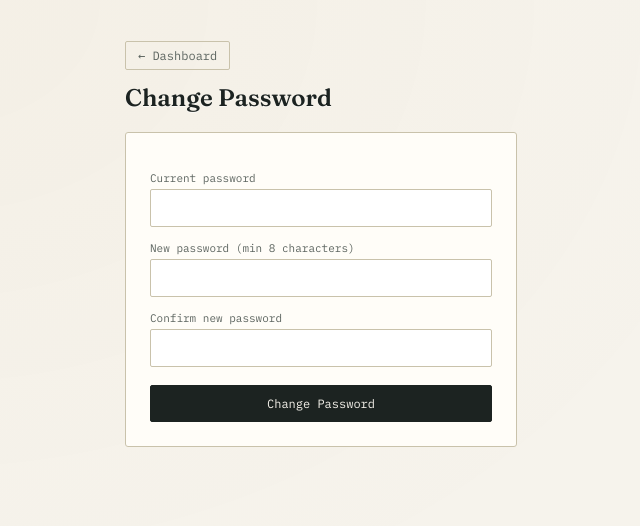
After one commit to tbcs-tech/TrueStore-Operations, a Flask app: page /change-password in a window 1280 px wide. The commit adds this page. Shown: the top 526 px of the page, without its empty margins (319-959 px from the left). Run offline with Flask 3, Linux system fonts and the light colour scheme; the visitor is signed in with stand-in values (Sample User, id 1); data comes from the database, SQL or seed files in the repository.

Commit message:
Full audit fixes: flat PDF storage, password management, Excel uploads, session timeout, deploy config

```diff
--- a/app.py
+++ b/app.py
@@ -7,6 +7,7 @@ import string
 import logging
 import datetime
 import zipfile
+import shutil
 from collections import defaultdict
 from logging.handlers import RotatingFileHandler
 
@@ -38,6 +39,10 @@ BILLDESK_FILE = os.path.join(DATA_DIR, "billdesk.xlsx")
 SECRET_KEY_FILE = os.path.join(DATA_DIR, "secret_key.txt")
 
 os.makedirs(DATA_DIR, exist_ok=True)
+os.makedirs(os.path.join(DATA_DIR, "invoices"), exist_ok=True)
+os.makedirs(os.path.join(DATA_DIR, "purchases"), exist_ok=True)
+os.makedirs(os.path.join(DATA_DIR, "deliveries"), exist_ok=True)
+os.makedirs(os.path.join(DATA_DIR, "backups"), exist_ok=True)
 
 
 def _load_or_create_secret_key():
@@ -79,7 +84,7 @@ app.config.update(
     SESSION_COOKIE_HTTPONLY=True,
     SESSION_COOKIE_SAMESITE="Lax",
     SESSION_COOKIE_SECURE=IS_PRODUCTION,  # only send the cookie over https
-    PERMANENT_SESSION_LIFETIME=datetime.timedelta(days=7),
+    PERMANENT_SESSION_LIFETIME=datetime.timedelta(hours=8),
 )
 
 if not app.debug:
@@ -295,6 +300,45 @@ def admin_users_toggle_active(user_id):
     if user:
         db.set_user_active(user_id, not user["active"])
     return redirect(url_for("admin_users"))
+
+
+@app.route("/admin/users/<int:user_id>/reset-password", methods=["POST"])
+@login_required
+@role_required("admin")
+def admin_reset_password(user_id):
+    new_pw = request.form.get("new_password", "")
+    if len(new_pw) < 8:
+        flash("Password must be at least 8 characters.")
+    else:
+        user = db.get_user(user_id)
+        if user:
+            db.admin_reset_user_password(user_id, new_pw)
+            flash(f"Password reset for {user['username']}.")
+        else:
+            flash("User not found.")
+    return redirect(url_for("admin_users"))
+
+
+@app.route("/change-password", methods=["GET", "POST"])
+@login_required
+def change_password():
+    user = current_user()
+    if request.method == "POST":
+        current_pw = request.form.get("current_password", "")
+        new_pw = request.form.get("new_password", "")
+        confirm_pw = request.form.get("confirm_password", "")
+        verified = db.verify_login(user["username"], current_pw)
+        if not verified:
+            flash("Current password is incorrect.")
+        elif len(new_pw) < 8:
+            flash("New password must be at least 8 characters.")
+        elif new_pw != confirm_pw:
+            flash("New passwords don't match.")
+        else:
+            db.change_user_password(user["id"], new_pw)
+            flash("Password changed successfully.")
+            return redirect(url_for("home"))
+    return render_template("change_password.html")
 
 
 @app.route("/admin/users/<int:user_id>/employment", methods=["POST"])
@@ -741,7 +785,6 @@ def settings_excel_save(file_key):
         stamp = datetime.datetime.now().strftime("%Y%m%d_%H%M%S")
         backup_name = f"{file_key}_{stamp}.xlsx"
         try:
-            import shutil
             shutil.copy2(path, os.path.join(backup_dir, backup_name))
         except Exception as e:
             return jsonify({"ok": False, "error": f"backup failed, aborted save: {e}"}), 500
@@ -775,6 +818,29 @@ def settings_excel_download(file_key):
         return redirect(url_for("settings"))
     return send_file(path, as_attachment=True,
                       download_name="billdesk.xlsx" if file_key == "billdesk" else "sales_log.xlsx")
+
+
+@app.route("/settings/excel/<file_key>/upload", methods=["POST"])
+@login_required
+@role_required("admin")
+def settings_excel_upload(file_key):
+    path = _excel_path(file_key)
+    if path is None:
+        flash("Unknown file.")
+        return redirect(url_for("settings"))
+    file = request.files.get("file")
+    if not file or not file.filename.endswith((".xlsx", ".xls")):
+        flash("Please upload a valid .xlsx file.")
+        return redirect(url_for("settings_excel_editor", file_key=file_key))
+    # Backup existing before overwriting
+    if os.path.exists(path):
+        backup_dir = os.path.join(DATA_DIR, "backups", "excel")
+        os.makedirs(backup_dir, exist_ok=True)
+        stamp = datetime.datetime.now().strftime("%Y%m%d_%H%M%S")
+        shutil.copy2(path, os.path.join(backup_dir, f"{file_key}_{stamp}.xlsx"))
+    file.save(path)
+    flash(f"Uploaded {file.filename} — the editor now shows the new data.")
+    return redirect(url_for("settings_excel_editor", file_key=file_key))
 
 
 @app.route("/settings/business-profile", methods=["POST"])
@@ -2001,9 +2067,7 @@ def deliveries_new():
 
 def _write_delivery_pdfs(receipt_no, date_str, customer_name, lines):
     """Writes both the customer-copy and office-copy PDFs for a delivery receipt."""
-    folder = rrl.local_folder_name(date_str)
-    pdf_dir = os.path.join(BASE_DIR, "delivery_room", folder)
-    os.makedirs(pdf_dir, exist_ok=True)
+    pdf_dir = os.path.join(DATA_DIR, "deliveries")
     for copy_type in ("customer", "office"):
         pdf_bytes = delivery_pdf.build_delivery_pdf(receipt_no, date_str, customer_name, lines, copy_type)
         with open(os.path.join(pdf_dir, f"{receipt_no}_{copy_type}.pdf"), "wb") as f:
@@ -2291,10 +2355,15 @@ def deliveries_pdf(receipt_no):
     receipt = db.get_delivery_receipt(receipt_no)
     if not receipt:
         return jsonify({"ok": False, "error": "not found"}), 404
-    folder = rrl.local_folder_name(receipt["date"])
     path = rrl.resolve_case_insensitive(
-        os.path.join(BASE_DIR, "delivery_room", folder, f"{receipt_no}_{copy_type}.pdf")
+        os.path.join(DATA_DIR, "deliveries", f"{receipt_no}_{copy_type}.pdf")
     )
+    if not os.path.exists(path):
+        # Fallback: older deliveries in legacy delivery_room/<date>/ layout
+        folder = rrl.local_folder_name(receipt["date"])
+        path = rrl.resolve_case_insensitive(
+            os.path.join(BASE_DIR, "delivery_room", folder, f"{receipt_no}_{copy_type}.pdf")
+        )
     if not os.path.exists(path):
         return jsonify({"ok": False, "error": "not found"}), 404
     return send_file(path, mimetype="application/pdf")
@@ -2513,9 +2582,7 @@ def purchases_api_new():
         }
 
         pdf_bytes = purchase_pdf.build_purchase_pdf(purchase_data, lines)
-        folder = rrl.local_folder_name(date_str)
-        pdf_dir = os.path.join(BASE_DIR, "purchase_room", folder)
-        os.makedirs(pdf_dir, exist_ok=True)
+        pdf_dir = os.path.join(DATA_DIR, "purchases")
         with open(os.path.join(pdf_dir, file_name + ".pdf"), "wb") as f:
             f.write(pdf_bytes)
         with open(os.path.join(pdf_dir, file_name + ".json"), "w") as f:
@@ -2742,9 +2809,7 @@ def purchases_edit(purchase_no):
                 "total": totals["total"], "amount_in_words": totals["finalAmountWord"],
             }
             pdf_bytes = purchase_pdf.build_purchase_pdf(purchase_data, lines)
-            folder = rrl.local_folder_name(bill["date"])
-            pdf_dir = os.path.join(BASE_DIR, "purchase_room", folder)
-            os.makedirs(pdf_dir, exist_ok=True)
+            pdf_dir = os.path.join(DATA_DIR, "purchases")
             with open(os.path.join(pdf_dir, bill["file_name"] + ".pdf"), "wb") as f:
                 f.write(pdf_bytes)
             with open(os.path.join(pdf_dir, bill["file_name"] + ".json"), "w") as f:
@@ -2776,12 +2841,17 @@ def purchases_edit(purchase_no):
 def purchases_pdf(file_name):
     if "_" not in file_name or not re.match(r"^.+_\d{8}$", file_name):
         return jsonify({"ok": False, "error": "invalid file name"}), 400
-    ddmmyyyy = file_name[-8:]
-    dd, mm, yyyy = ddmmyyyy[:2], ddmmyyyy[2:4], ddmmyyyy[4:]
-    folder = f"{mm}_{dd}_{yyyy}"
     path = rrl.resolve_case_insensitive(
-        os.path.join(BASE_DIR, "purchase_room", folder, file_name + ".pdf")
+        os.path.join(DATA_DIR, "purchases", file_name + ".pdf")
     )
+    if not os.path.exists(path):
+        # Fallback: older purchases in legacy purchase_room/<date>/ layout
+        ddmmyyyy = file_name[-8:]
+        dd, mm, yyyy = ddmmyyyy[:2], ddmmyyyy[2:4], ddmmyyyy[4:]
+        folder = f"{mm}_{dd}_{yyyy}"
+        path = rrl.resolve_case_insensitive(
+            os.path.join(BASE_DIR, "purchase_room", folder, file_name + ".pdf")
+        )
     if not os.path.exists(path):
         return jsonify({"ok": False, "error": "not found"}), 404
     return send_file(path, mimetype="application/pdf")
--- a/templates/admin_users.html
+++ b/templates/admin_users.html
@@ -87,6 +87,10 @@
             <form method="post" action="/admin/users/{{ u.id }}/toggle-active" style="display:inline;">
               <button class="toggle-btn" type="submit">{{ 'disable' if u.active else 'enable' }}</button>
             </form>
+            <form method="post" action="/admin/users/{{ u.id }}/reset-password" style="display:inline;margin-left:6px;">
+              <input type="password" name="new_password" placeholder="new password" minlength="8" required style="width:120px;font-size:11px;padding:4px 6px;">
+              <button class="toggle-btn" type="submit" style="color:var(--overdue,#a3452e);">Reset</button>
+            </form>
             {% if u.role == 'field_staff' %}
             <a href="/admin/users/{{ u.username }}/assignments" style="font-family:'IBM Plex Mono',monospace;font-size:11px;margin-left:8px;">Assignments</a>
             {% endif %}
--- /dev/null
+++ b/templates/change_password.html
@@ -0,0 +1,46 @@
+<!DOCTYPE html>
+<html lang="en">
+<head>
+<meta charset="UTF-8">
+<meta name="viewport" content="width=device-width, initial-scale=1">
+<title>Change Password · TrueStore Operations</title>
+<link rel="stylesheet" href="/static/mobile.css?v=3">
+<link rel="stylesheet" href="/static/global.css?v=1">
+<style>
+  @import url('https://fonts.googleapis.com/css2?family=Fraunces:wght@600&family=IBM+Plex+Mono:wght@400;500&family=Inter:wght@400;500;600&display=swap');
+  :root{ --paper:#f6f3ec; --paper-raised:#fffdf8; --ink:#1c2321; --ink-soft:#5c645f; --rule:#e2dccb; --rule-strong:#c9c2ab; --paid:#3f6b4f; --paid-soft:#e2ede4; --overdue:#a3452e; --overdue-soft:#f3e3dd; }
+  *{box-sizing:border-box;}
+  body{margin:0;background:var(--paper);color:var(--ink);font-family:'Inter',sans-serif;}
+  .wrap{max-width:440px;margin:0 auto;padding:48px 24px 80px;}
+  .top-nav{margin-bottom:20px;font-family:'IBM Plex Mono',monospace;font-size:12px;}
+  .top-nav a{color:var(--ink-soft);text-decoration:none;border:1px solid var(--rule-strong);padding:6px 12px;border-radius:2px;}
+  h1{font-family:'Fraunces',serif;font-size:24px;margin:0 0 20px;}
+  .card{background:var(--paper-raised);border:1px solid var(--rule-strong);border-radius:3px;padding:24px;}
+  label{display:block;font-family:'IBM Plex Mono',monospace;font-size:11px;color:var(--ink-soft);margin-bottom:4px;margin-top:14px;}
+  input[type=password]{width:100%;font-size:14px;padding:10px 12px;border:1px solid var(--rule-strong);border-radius:2px;background:#fff;color:var(--ink);}
+  .btn{font-family:'IBM Plex Mono',monospace;font-size:12px;padding:10px 18px;border-radius:2px;border:1px solid var(--ink);background:var(--ink);color:var(--paper);cursor:pointer;margin-top:18px;width:100%;}
+  .flash{padding:10px 12px;border-radius:2px;font-size:12.5px;margin-bottom:14px;background:var(--overdue-soft);color:var(--overdue);border:1px solid var(--overdue);}
+</style>
+<link rel="icon" type="image/svg+xml" href="/static/favicon.svg">
+</head>
+<body>
+<div class="wrap">
+  <div class="top-nav"><a href="/">&larr; Dashboard</a></div>
+  <h1>Change Password</h1>
+  {% with messages = get_flashed_messages() %}
+    {% for m in messages %}<div class="flash">{{ m }}</div>{% endfor %}
+  {% endwith %}
+  <div class="card">
+    <form method="post">
+      <label for="current_password">Current password</label>
+      <input type="password" id="current_password" name="current_password" required>
+      <label for="new_password">New password (min 8 characters)</label>
+      <input type="password" id="new_password" name="new_password" required minlength="8">
+      <label for="confirm_password">Confirm new password</label>
+      <input type="password" id="confirm_password" name="confirm_password" required minlength="8">
+      <button class="btn" type="submit">Change Password</button>
+    </form>
+  </div>
+</div>
+</body>
+</html>
--- a/templates/excel_editor.html
+++ b/templates/excel_editor.html
@@ -67,6 +67,10 @@
   <div class="toolbar">
     <button class="btn outline small" onclick="addSheet()">+ Add Sheet</button>
     <a class="btn outline small" href="/settings/excel/{{ file_key }}/download">Download .xlsx</a>
+    <form method="post" action="/settings/excel/{{ file_key }}/upload" enctype="multipart/form-data" style="display:inline-flex;gap:4px;align-items:center;">
+      <input type="file" name="file" accept=".xlsx,.xls" style="font-size:11px;max-width:180px;">
+      <button class="btn outline small" type="submit">Upload &amp; Replace</button>
+    </form>
     <div class="spacer"></div>
     <span id="statusMsg" class="status hidden"></span>
     <button class="btn accent" id="saveBtn" onclick="saveAll()">Save Changes</button>
--- a/templates/index.html
+++ b/templates/index.html
@@ -703,7 +703,7 @@
       {% endif %}
       {% if logged_in_user %}
       <span style="font-family:'IBM Plex Mono',monospace;font-size:11px;color:var(--ink-soft);">
-        {{ logged_in_user.username }} ({{ role_labels.get(logged_in_user.role, logged_in_user.role) }}) · <a href="/logout" style="color:var(--ink-soft);">log out</a>
+        {{ logged_in_user.username }} ({{ role_labels.get(logged_in_user.role, logged_in_user.role) }}) · <a href="/change-password" style="color:var(--ink-soft);">change password</a> · <a href="/logout" style="color:var(--ink-soft);">log out</a>
       </span>
       {% endif %}
     </div>
```
Also changed, not shown: db.py (+16 -0 lines), templates/settings.html (+13 -1 lines), 2 other files.
